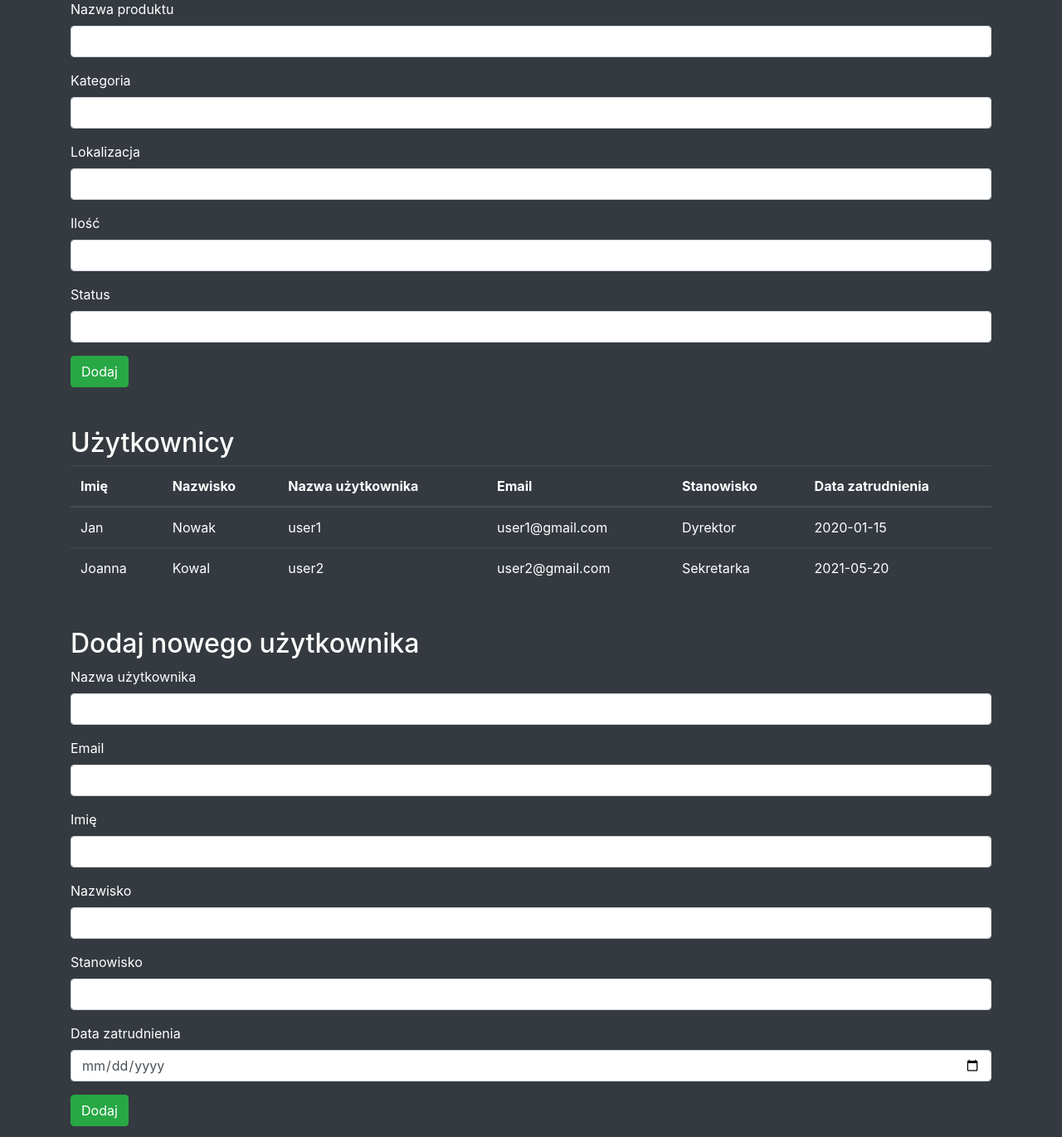
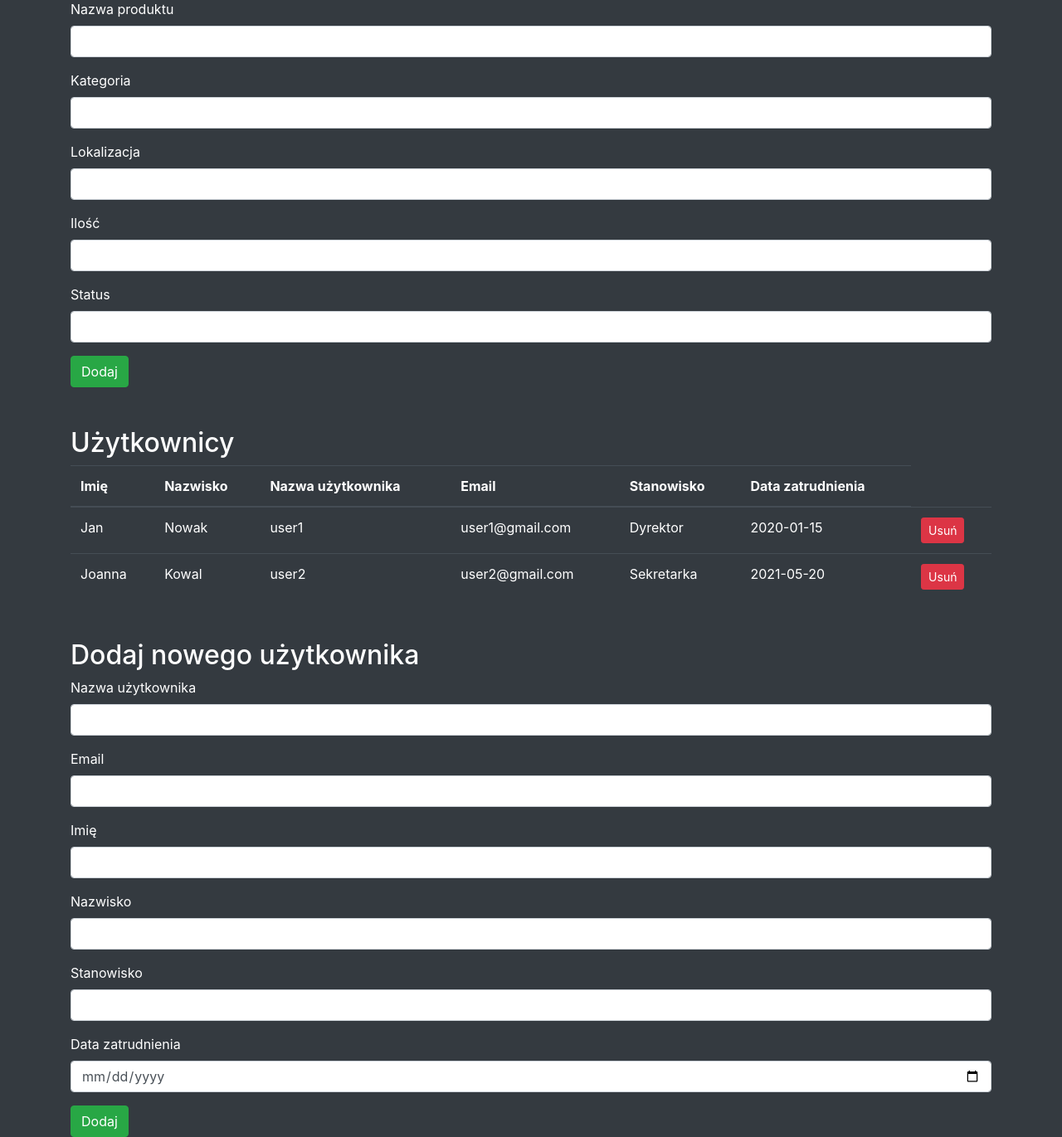
Before and after one commit to SI-IAD-Zespol-5/APLIKACJA, a Flask app: page / in a window 1280 px wide. Shown: the part 394-1765 px from the top of the page at 83% size. Run offline with Flask 3, Linux system fonts and the light colour scheme; some libraries are stand-ins or nearby versions.

Commit message:
usuwanie-uzytkownikow

```diff
--- a/app.py
+++ b/app.py
@@ -90,6 +90,13 @@ def add_user():
 
     return redirect(url_for('home'))
 
+@app.route('/delete_user/<int:user_id>', methods=['POST'])
+def delete_user(user_id):
+    user = User.query.get_or_404(user_id)
+    db.session.delete(user)
+    db.session.commit()
+    return redirect(url_for('home'))
+
 if __name__ == '__main__':
     with app.app_context():
         db.drop_all()
--- a/templates/index.html
+++ b/templates/index.html
@@ -126,6 +126,17 @@
             <td>{{ user.email }}</td>
             <td>{{ user.position }}</td>
             <td>{{ user.employment_date }}</td>
+          <td>
+              <form
+                method="POST"
+                action="{{ url_for('delete_user', user_id=user.id) }}"
+                style="display: inline"
+              >
+                <button type="submit" class="btn btn-danger btn-sm">
+                  Usuń
+                </button>
+              </form>
+            </td>
           </tr>
           {% endfor %}
         </tbody>
```
